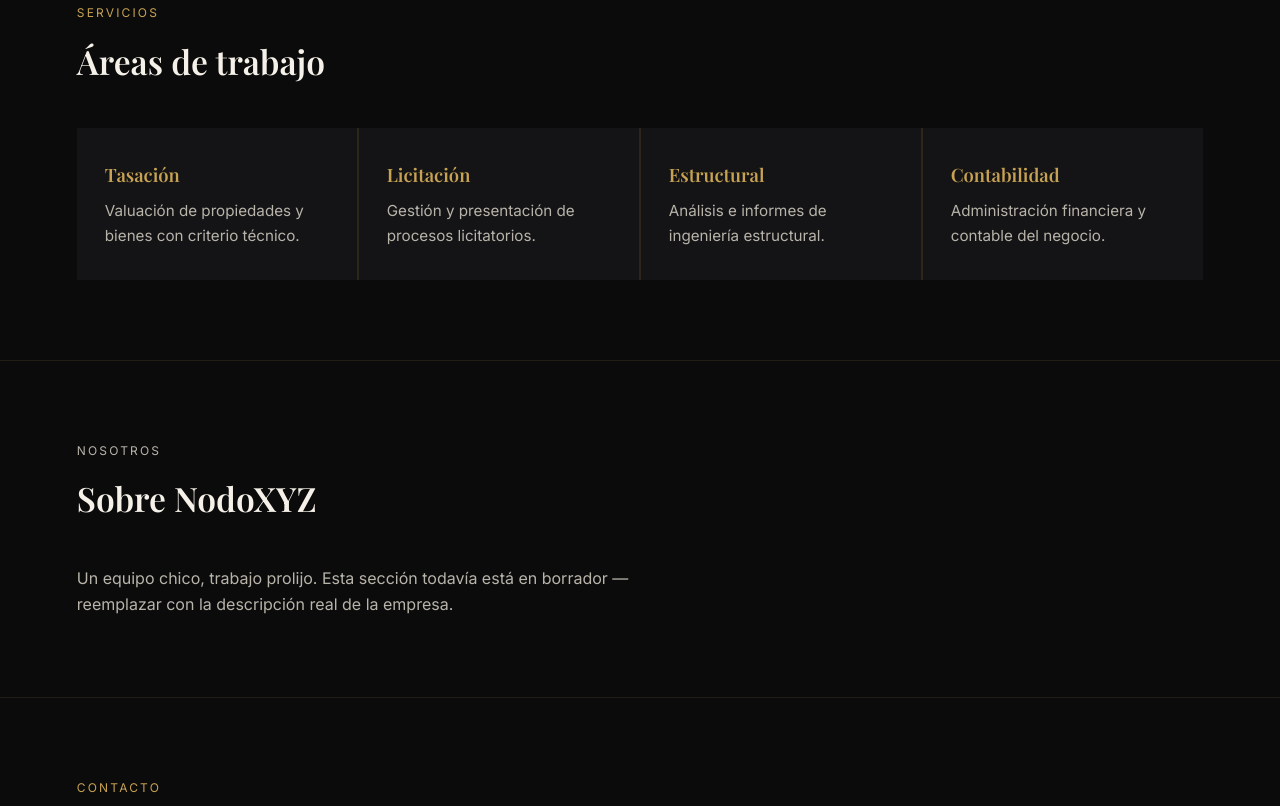
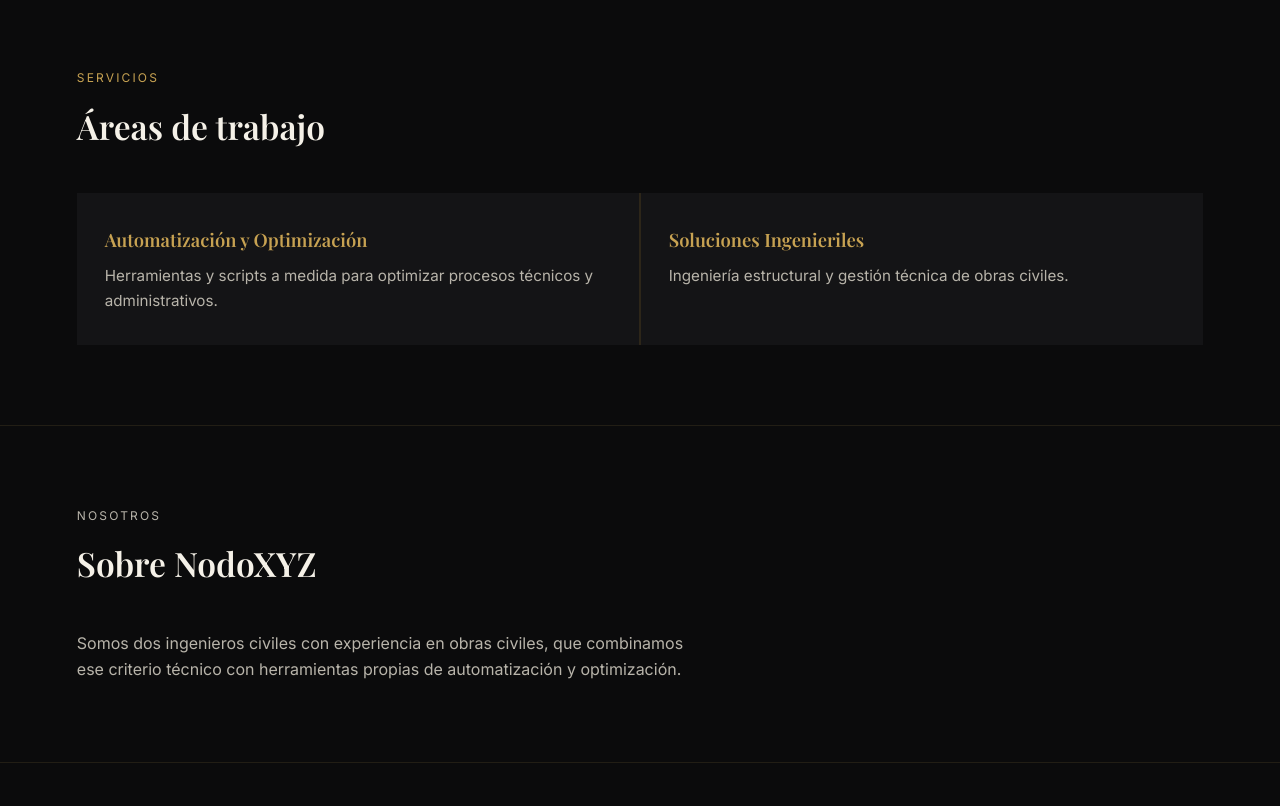
Before and after one commit to nodoxyz/website, a plain HTML site: page index.html in a window 1280 px wide. Shown: the part 813-1619 px from the top of the page. Drawn offline with nearby package versions, Linux system fonts and the light colour scheme.

Commit message:
Logo en dorado, servicios resumidos a Automatización y Soluciones Ingenieriles

```diff
--- a/index.html
+++ b/index.html
@@ -25,8 +25,7 @@
 
   <section class="hero" id="inicio">
     <p class="eyebrow">NodoXYZ</p>
-    <!-- Texto de arranque — reemplazar por la bajada real de la empresa. -->
-    <h1>Tasación, licitación y gestión<br>con criterio profesional.</h1>
+    <h1>Automatización y soluciones<br>ingenieriles con criterio profesional.</h1>
     <p class="lead">Trabajo técnico ordenado, documentado y verificado en cada etapa.</p>
     <a class="cta" href="#contacto">Contacto</a>
   </section>
@@ -36,20 +35,12 @@
     <h2>Áreas de trabajo</h2>
     <div class="grid">
       <article class="card">
-        <h3>Tasación</h3>
-        <p>Valuación de propiedades y bienes con criterio técnico.</p>
+        <h3>Automatización y Optimización</h3>
+        <p>Herramientas y scripts a medida para optimizar procesos técnicos y administrativos.</p>
       </article>
       <article class="card">
-        <h3>Licitación</h3>
-        <p>Gestión y presentación de procesos licitatorios.</p>
-      </article>
-      <article class="card">
-        <h3>Estructural</h3>
-        <p>Análisis e informes de ingeniería estructural.</p>
-      </article>
-      <article class="card">
-        <h3>Contabilidad</h3>
-        <p>Administración financiera y contable del negocio.</p>
+        <h3>Soluciones Ingenieriles</h3>
+        <p>Ingeniería estructural y gestión técnica de obras civiles.</p>
       </article>
     </div>
   </section>
@@ -57,9 +48,10 @@
   <section class="nosotros" id="nosotros">
     <p class="eyebrow">Nosotros</p>
     <h2>Sobre NodoXYZ</h2>
-    <!-- Placeholder — completar con la historia/misión real. -->
-    <p>Un equipo chico, trabajo prolijo. Esta sección todavía está en
-    borrador — reemplazar con la descripción real de la empresa.</p>
+    <!-- Base real: dos ingenieros civiles. Ampliar si hay más para contar. -->
+    <p>Somos dos ingenieros civiles con experiencia en obras civiles, que
+    combinamos ese criterio técnico con herramientas propias de
+    automatización y optimización.</p>
   </section>
 
   <section class="contacto" id="contacto">
--- a/styles.css
+++ b/styles.css
@@ -52,7 +52,7 @@ h1, h2, h3 {
   font-family: var(--serif);
   font-size: 1.25rem;
   letter-spacing: 0.04em;
-  color: var(--ivory);
+  color: var(--gold);
 }
 
 .site-header nav {
```
